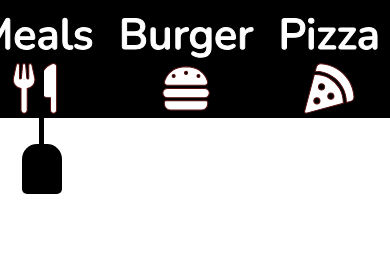
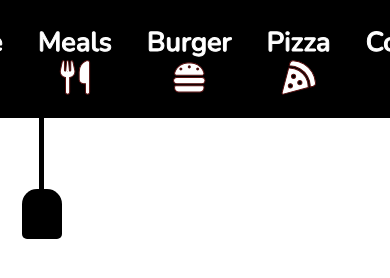
Before and after one commit to Ameer2000Mzori/Foods-Website, a website built with webpack: page src/index.html in a window 390 px wide. Built offline with nearby package versions, Linux system fonts and the light colour scheme.

Commit message:
added styling to navbar size 900px

```diff
--- a/src/style.scss
+++ b/src/style.scss
@@ -137,7 +137,52 @@ body {
 }
 //  navbar responsvness
 @media screen and (max-width: 900px) {
-  // size 900px
+  .navbar {
+    width: 100%;
+
+    .navbar-Wrap {
+      width: 95%;
+      height: 90%;
+      .navbar-Links {
+        ul {
+          gap: 35px;
+
+          li {
+            a {
+              font-size: 1.7rem;
+            }
+
+            #nav-Icons {
+              font-size: 2.1rem;
+            }
+          }
+        }
+      }
+    }
+
+    .nav-Btn-Line {
+      position: absolute;
+      height: 110%;
+      background-color: black;
+      width: 5px;
+      top: 50%;
+      left: 10%;
+      transition: all 500ms ease-in-out;
+
+      .nav-Btn-Box {
+        position: absolute;
+        background-color: black;
+        height: 50px;
+        border-radius: 15px 15px 5px 5px;
+        width: 40px;
+        position: relative;
+        top: 100%;
+        left: 50%;
+        transform: translate(-50%);
+        transition: all 100ms ease-in-out;
+      }
+    }
+  }
 }
 
 @media screen and (max-width: 900px) {
```
Also changed, not shown: src/style.css, 1 other file.
